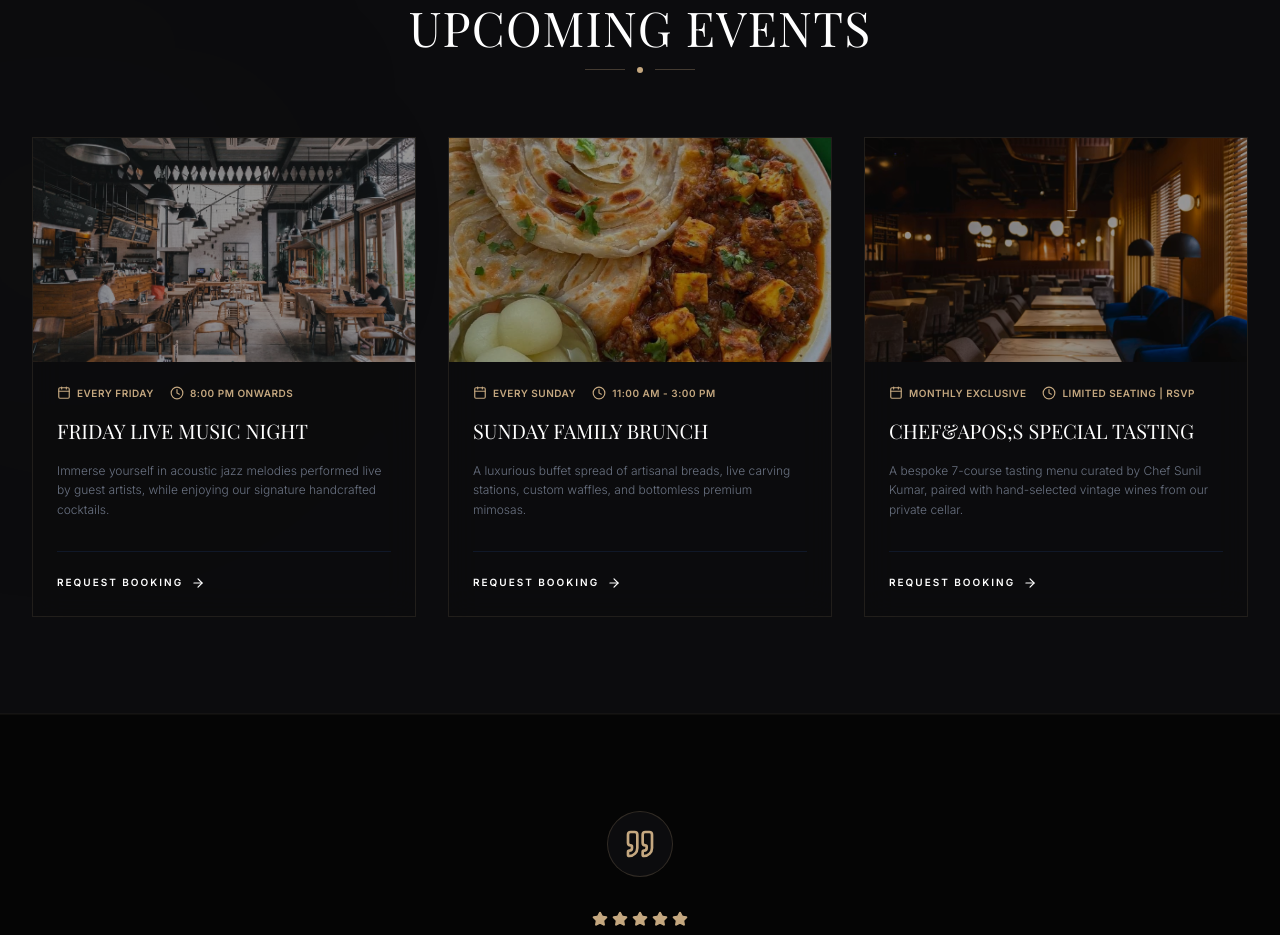
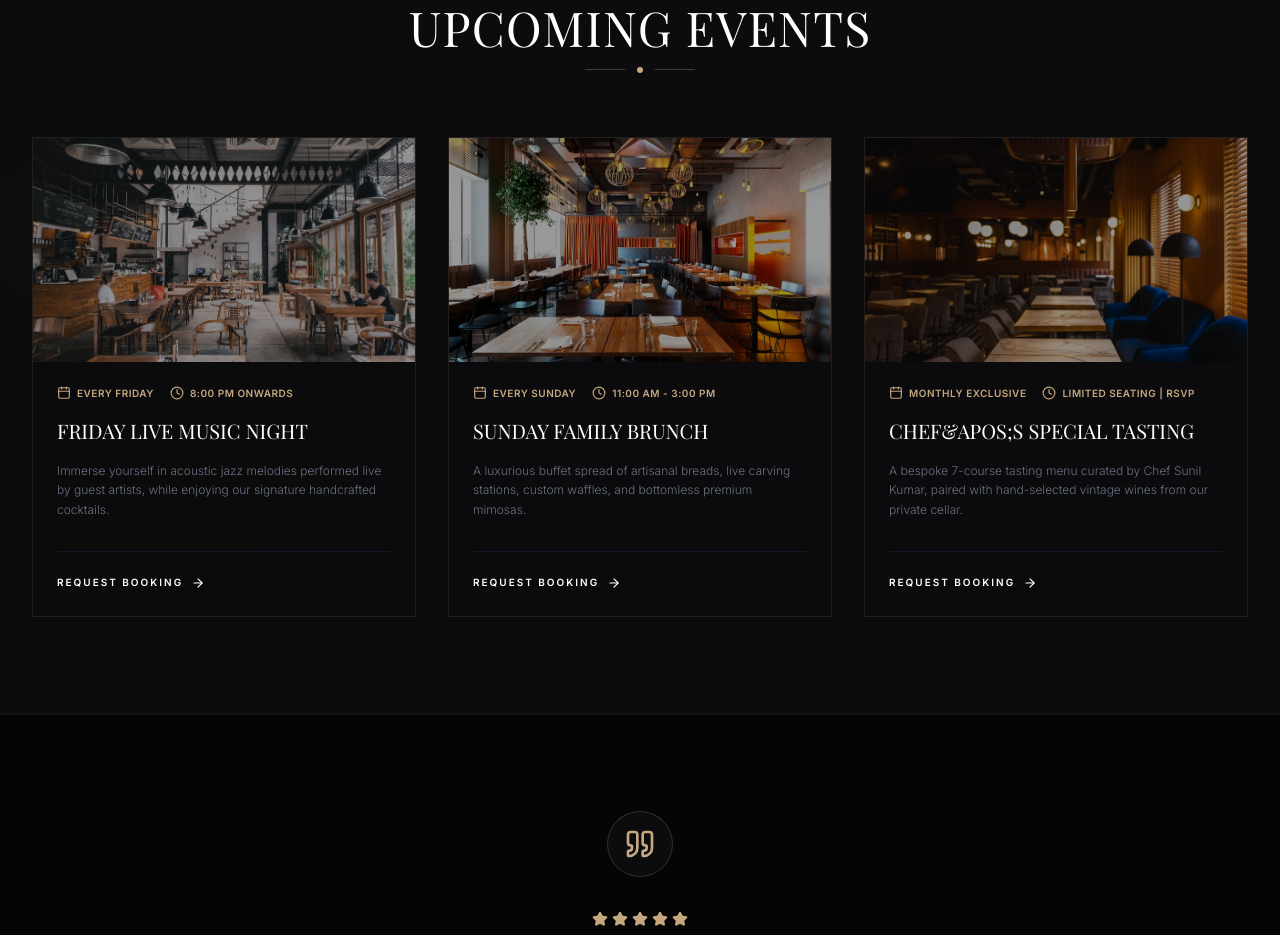
Before and after one commit to Rajputshubham07/Resturent-, a Next.js app: page / in a window 1280 px wide. Shown: the part 7480-8415 px from the top of the page. Built offline with nearby package versions, Linux system fonts and the light colour scheme; a web font is replaced by a local one.

Commit message:
style: replace Sunday Family Brunch event image with interior1.avif

```diff
--- a/src/components/Events.tsx
+++ b/src/components/Events.tsx
@@ -17,7 +17,7 @@ const events = [
     date: "Every Sunday",
     time: "11:00 AM - 3:00 PM",
     desc: "A luxurious buffet spread of artisanal breads, live carving stations, custom waffles, and bottomless premium mimosas.",
-    image: "/paneer-masala-paratha-rasgulla.jpg",
+    image: "/interior1.avif",
   },
   {
     title: "Chef&apos;s Special Tasting",
```
